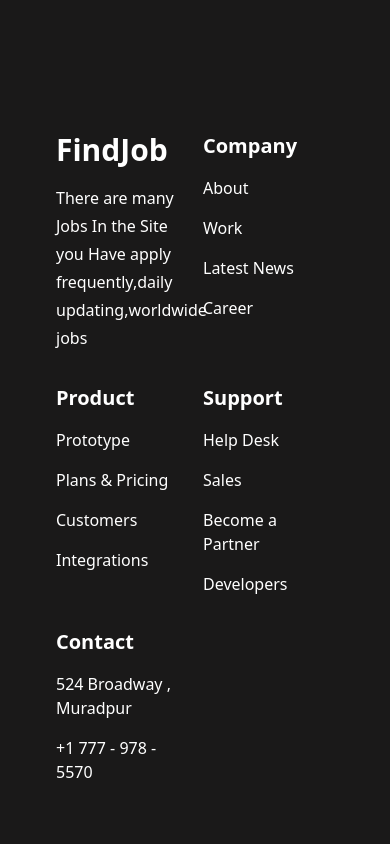
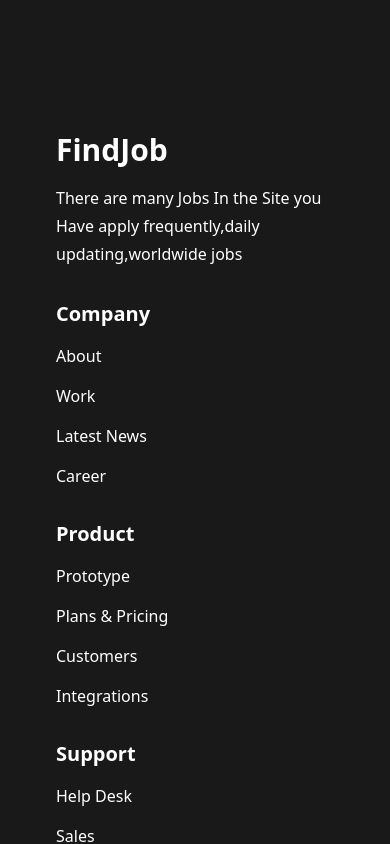
Before and after one commit to irfanurislam/carrer-hub, a React (Vite) app: page / in a window 390 px wide. Shown: the part 6000-6844 px from the top of the page. Built offline with nearby package versions, Linux system fonts and the light colour scheme.

Commit message:
footer part mobile responsive

```diff
--- a/src/components/Footer/Footer.jsx
+++ b/src/components/Footer/Footer.jsx
@@ -3,7 +3,7 @@ const Footer = () => {
     return (
         <footer className="bg-[#1A1919] text-white px-14 py-10">
         <div className="py-32">
-          <div className="grid lg:grid-cols-5 md:grid-cols-3 grid-cols-2  gap-4">
+          <div className="grid lg:grid-cols-5 md:grid-cols-3  gap-4">
             <div className="">
                 <h2 className='mb-4 text-3xl font-extrabold'>FindJob</h2>
                 <p className='mb-4 text-base leading-7'>There are many Jobs In the Site you Have apply frequently,daily updating,worldwide jobs </p>
```
